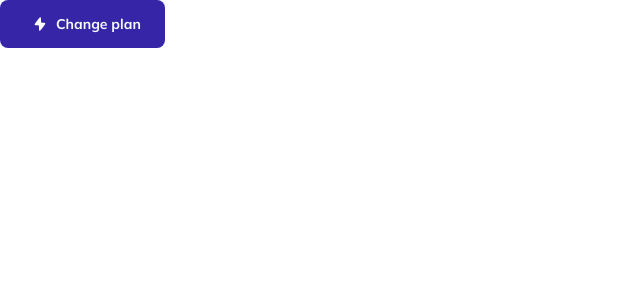
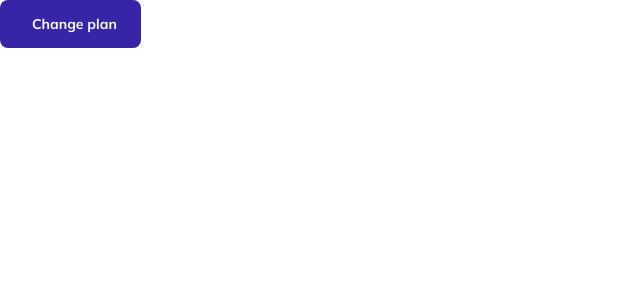
Before and after one commit to etherealelement/react-admin, a Next.js app: page / in a window 1280 px wide. Shown: the top 300 px of the page, without its empty margins (0-640 px from the left). Built offline with nearby package versions, Linux system fonts and the light colour scheme.

Commit message:
init: button ui

```diff
--- a/app/components/ui/button/Button.tsx
+++ b/app/components/ui/button/Button.tsx
@@ -1,7 +1,7 @@
 import { FC } from "react";
 import { ButtonProps } from "./Button.props";
 import cn from "classnames";
-import { defaultButton, smallButton } from "./Styles";
+import { defaultButton, mediumButton, smallButton } from "./Styles";
 import IconSubs from "../../../../public/images/icon-subs.svg"
 import Image from "next/image";
 import IconUser from "../../../../public/images/icon_user.svg";
@@ -22,6 +22,7 @@ export const Button: FC<ButtonProps> = ({
 			<button
 				className={cn(defaultButton, className, {
 					[smallButton] : size === "small",
+					[mediumButton]: size === "medium",
 
 				})}
 				{...props}
--- a/app/components/ui/button/Styles.ts
+++ b/app/components/ui/button/Styles.ts
@@ -1,3 +1,5 @@
 export const smallButton: string =  "pt-3 pb-3 bg-[#3626A7] pr-6 pl-8 rounded-lg text-slate-50 text-sm font-bold leading-6 hover:bg-[#5a4acf] transition-all active:bg-[#3c24f0] flex items-center gap-2 text-center justify-center"
 
-export const defaultButton: string = "bg-[#3626A7] pt-3 pb-3 text-slate-50 text-sm font-bold leading-6 hover:bg-[#5a4acf] transition-all active:bg-[#3c24f0]"
+export const defaultButton: string = "pt-3 pb-3 bg-[#3626A7] pr-6 pl-8 rounded-lg text-slate-50 text-sm font-bold leading-6 hover:bg-[#5a4acf] transition-all active:bg-[#3c24f0] flex items-center gap-2 text-center justify-center max-w-sm"
+
+export const mediumButton: string = "pt-3 pb-3 bg-[#3626A7] pr-6 pl-8 rounded-lg text-slate-50 text-sm font-bold leading-6 hover:bg-[#5a4acf] transition-all active:bg-[#3c24f0] flex items-center gap-2 text-center justify-center max-w-96"
--- a/app/page.tsx
+++ b/app/page.tsx
@@ -4,7 +4,7 @@ import { Button } from './components/ui/button/Button'
 export default function Home() {
   return (
     <>
-    <Button size='small'>Change plan</Button>
+    <Button size='default'>Change plan</Button>
     </>
   )
 }
```
